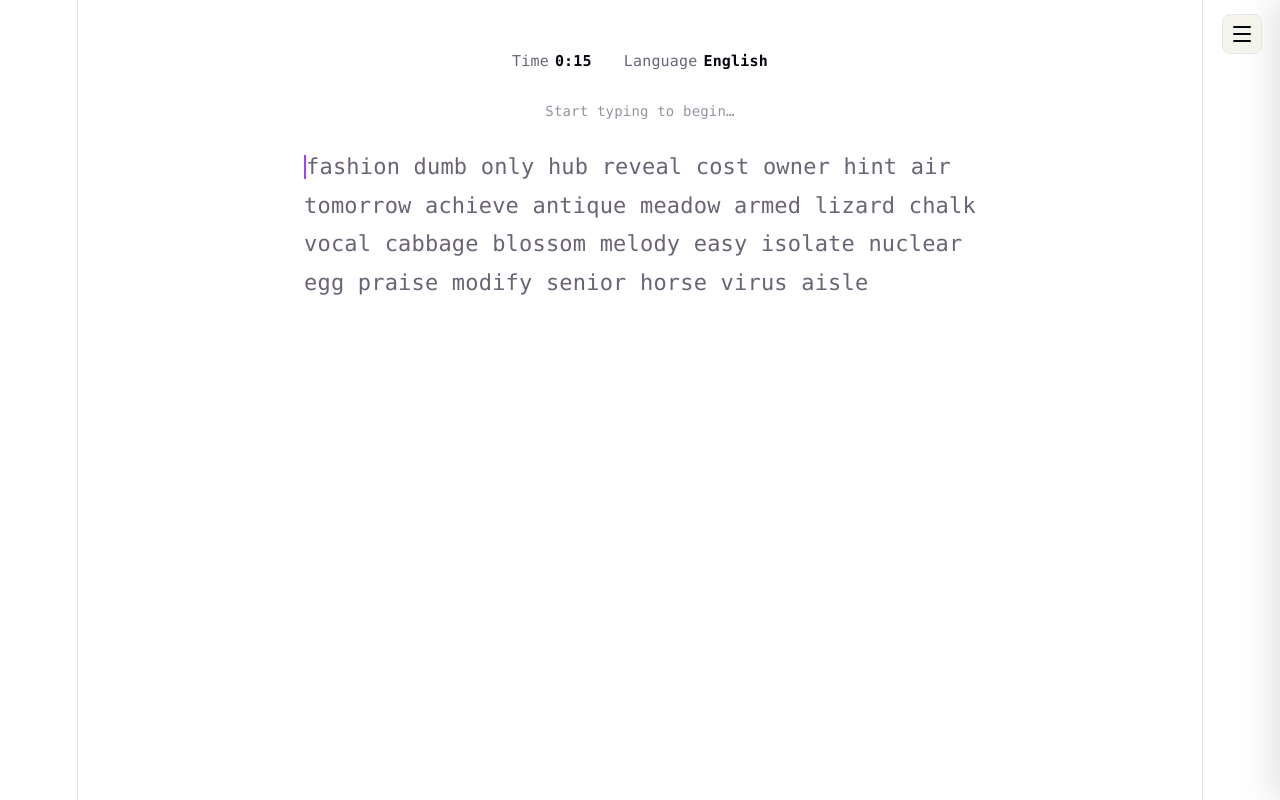
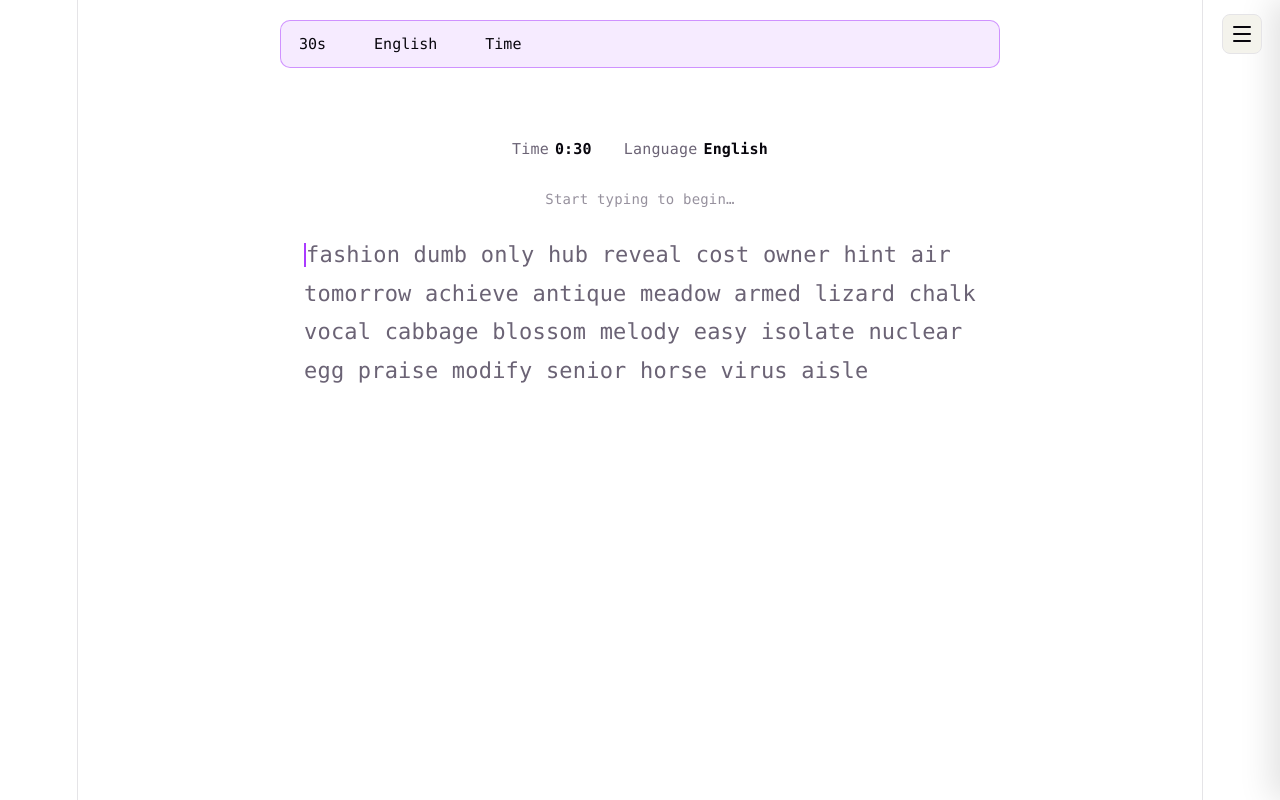
Before and after one commit to jkkusmi/typing-app, a React (Vite) app in the folder app/: page / in a window 1280 px wide. Built offline with nearby package versions, Linux system fonts and the light colour scheme.

Commit message:
feature: added a brand new gamebar to directly pass params to the <Game /> component

```diff
--- a/app/src/App.tsx
+++ b/app/src/App.tsx
@@ -2,11 +2,13 @@ import { useState } from 'react'
 import BurgerMenu from './components/BurgerMenu'
 import Game from './components/game'
 import Leaderboard from './components/Leaderboard'
+import Gamebar, { loadGameSettings, type GameSettings } from './components/gamebar'
 
 type View = 'game' | 'leaderboard'
 
 export default function App() {
   const [view, setView] = useState<View>('game')
+  const [gameSettings, setGameSettings] = useState<GameSettings>(loadGameSettings)
 
   return (
     <main>
@@ -15,11 +17,21 @@ export default function App() {
         onNavigate={(v) => setView(v as View)}
       />
       {view === 'game' && (
-        <Game mode="time" durationSeconds={15} language="en" />
+        <>
+          <Gamebar
+            settings={gameSettings}
+            onSettingsChange={setGameSettings}
+          />
+          <Game
+            key={`${gameSettings.mode}-${gameSettings.durationSeconds}-${gameSettings.wordCount}-${gameSettings.language}`}
+            mode={gameSettings.mode}
+            durationSeconds={gameSettings.durationSeconds}
+            wordCount={gameSettings.wordCount}
+            language={gameSettings.language}
+          />
+        </>
       )}
-      {view === 'leaderboard' && (
-        <Leaderboard />
-      )}
+      {view === 'leaderboard' && <Leaderboard />}
     </main>
   )
 }
--- /dev/null
+++ b/app/src/components/gamebar.css
@@ -0,0 +1,40 @@
+.gamebar {
+  display: flex;
+  justify-content: start;
+  gap: 32px;
+  align-items: center;
+  padding: 10px;
+  color: var(--text-h);
+  background-color: var(--accent-bg);
+  border: 1px solid var(--accent-border);
+  border-radius: 10px;
+  width: 100%;
+  max-width: 720px;
+  margin: 20px auto;
+  box-sizing: border-box;
+}
+
+.gamebar-item {
+  background: none;
+  border: none;
+  padding: 4px 8px;
+  margin: 0;
+  cursor: pointer;
+  border-radius: 6px;
+  transition: background-color 0.2s;
+}
+
+.gamebar-item:hover {
+  background-color: var(--accent-border);
+}
+
+.gamebar-item:focus-visible {
+  outline: 2px solid var(--accent);
+  outline-offset: 2px;
+}
+
+.gamebar-item-label {
+  font-family: var(--mono);
+  font-size: 15px;
+  color: var(--text-h);
+}
--- /dev/null
+++ b/app/src/components/gamebar.tsx
@@ -0,0 +1,140 @@
+import './gamebar.css'
+
+export type GameMode = 'time' | 'words'
+export type GameTime = 15 | 30 | 60 | 120
+export type GameLanguage = 'en' | 'pl'
+export type WordCount = 10 | 25 | 50 | 100
+
+export type GameSettings = {
+  mode: GameMode
+  durationSeconds: GameTime
+  wordCount: WordCount
+  language: GameLanguage
+}
+
+export const STORAGE_KEY = 'typing-app-game-settings'
+
+export const DEFAULT_GAME_SETTINGS: GameSettings = {
+  mode: 'time',
+  durationSeconds: 30,
+  wordCount: 25,
+  language: 'en',
+}
+
+const TIME_OPTIONS: GameTime[] = [15, 30, 60, 120]
+const LANGUAGE_OPTIONS: GameLanguage[] = ['en', 'pl']
+const MODE_OPTIONS: GameMode[] = ['time', 'words']
+const WORD_COUNT_OPTIONS: WordCount[] = [10, 25, 50, 100]
+
+const LANGUAGE_LABELS: Record<GameLanguage, string> = {
+  en: 'English',
+  pl: 'Polish',
+}
+
+function cycleOption<T>(current: T, options: readonly T[]): T {
+  const index = options.indexOf(current)
+  const nextIndex = index === -1 ? 0 : (index + 1) % options.length
+  return options[nextIndex]
+}
+
+export function loadGameSettings(): GameSettings {
+  try {
+    const raw = localStorage.getItem(STORAGE_KEY)
+    if (!raw) return DEFAULT_GAME_SETTINGS
+
+    const parsed = JSON.parse(raw) as Partial<GameSettings>
+    return {
+      mode: MODE_OPTIONS.includes(parsed.mode as GameMode)
+        ? (parsed.mode as GameMode)
+        : DEFAULT_GAME_SETTINGS.mode,
+      durationSeconds: TIME_OPTIONS.includes(parsed.durationSeconds as GameTime)
+        ? (parsed.durationSeconds as GameTime)
+        : DEFAULT_GAME_SETTINGS.durationSeconds,
+      wordCount: WORD_COUNT_OPTIONS.includes(parsed.wordCount as WordCount)
+        ? (parsed.wordCount as WordCount)
+        : DEFAULT_GAME_SETTINGS.wordCount,
+      language: LANGUAGE_OPTIONS.includes(parsed.language as GameLanguage)
+        ? (parsed.language as GameLanguage)
+        : DEFAULT_GAME_SETTINGS.language,
+    }
+  } catch {
+    return DEFAULT_GAME_SETTINGS
+  }
+}
+
+export function saveGameSettings(settings: GameSettings): void {
+  localStorage.setItem(STORAGE_KEY, JSON.stringify(settings))
+}
+
+type GamebarProps = {
+  settings: GameSettings
+  onSettingsChange: (settings: GameSettings) => void
+}
+
+export default function Gamebar({ settings, onSettingsChange }: GamebarProps) {
+  const updateSettings = (partial: Partial<GameSettings>) => {
+    const next = { ...settings, ...partial }
+    saveGameSettings(next)
+    onSettingsChange(next)
+  }
+
+  const limitLabel =
+    settings.mode === 'time'
+      ? `${settings.durationSeconds}s`
+      : `${settings.wordCount} words`
+
+  const cycleLimit = () => {
+    if (settings.mode === 'time') {
+      updateSettings({
+        durationSeconds: cycleOption(settings.durationSeconds, TIME_OPTIONS),
+      })
+      return
+    }
+    updateSettings({
+      wordCount: cycleOption(settings.wordCount, WORD_COUNT_OPTIONS),
+    })
+  }
+
+  return (
+    <div className="gamebar">
+      <button
+        type="button"
+        className="gamebar-item"
+        onClick={cycleLimit}
+        aria-label={
+          settings.mode === 'time' ? 'Cycle time limit' : 'Cycle word count'
+        }
+      >
+        <span className="gamebar-item-label">{limitLabel}</span>
+      </button>
+      <button
+        type="button"
+        className="gamebar-item"
+        onClick={() =>
+          updateSettings({
+            language: cycleOption(settings.language, LANGUAGE_OPTIONS),
+          })
+        }
+        aria-label="Cycle language"
+      >
+        <span className="gamebar-item-label">
+          {LANGUAGE_LABELS[settings.language]}
+        </span>
+      </button>
+      <button
+        type="button"
+        className="gamebar-item"
+        onClick={() =>
+          updateSettings({
+            mode: cycleOption(settings.mode, MODE_OPTIONS),
+          })
+        }
+        aria-label="Cycle game mode"
+      >
+        <span className="gamebar-item-label">
+          {settings.mode === 'time' ? 'Time' : 'Words'}
+        </span>
+      </button>
+    </div>
+  )
+}
```
